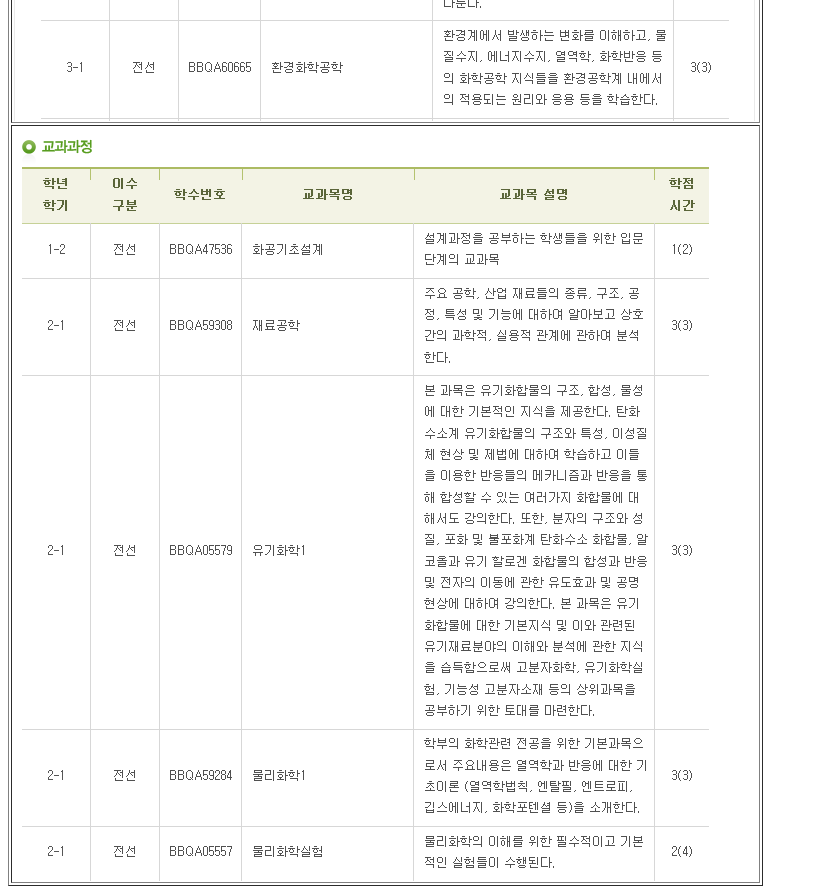
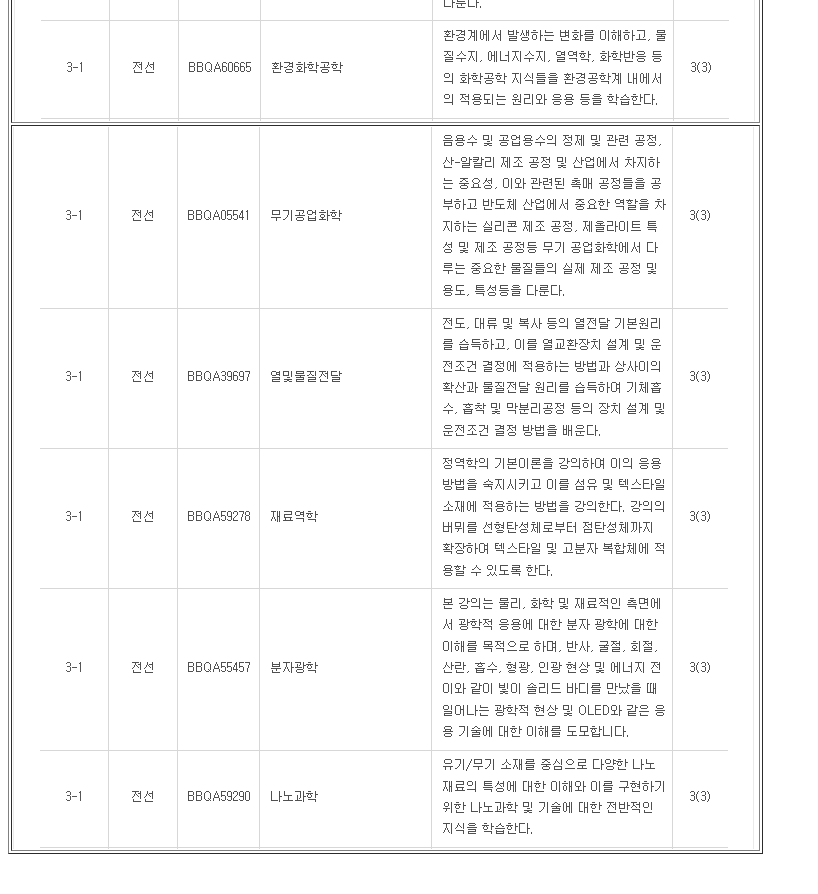
Before and after one commit to yebin02/dongan-21114, a plain HTML site: page right2.html in a window 1280 px wide. Shown: the part 2260-3154 px from the top of the page, without its empty margins (0-818 px from the left). After the commit the page ends 3122 px from the top, so only its background shows below. Drawn offline with Linux system fonts and the light colour scheme.

Commit message:
Update right2.html

```diff
--- a/right2.html
+++ b/right2.html
@@ -20,7 +20,7 @@
   </tr>
   <tr>
 <td>
-  <img src = https://github.com/yebin02/dongan-21114/blob/master/%EA%B5%90%EC%9C%A1%EA%B3%BC%EC%A0%95.png?raw=true>
+  <img src =https://github.com/yebin02/dongan-21114/blob/master/%EA%B5%90%EC%9C%A1%EA%B3%BC%EC%A0%954.png?raw=true>
   </td>
   </tr>
 </table>
```
